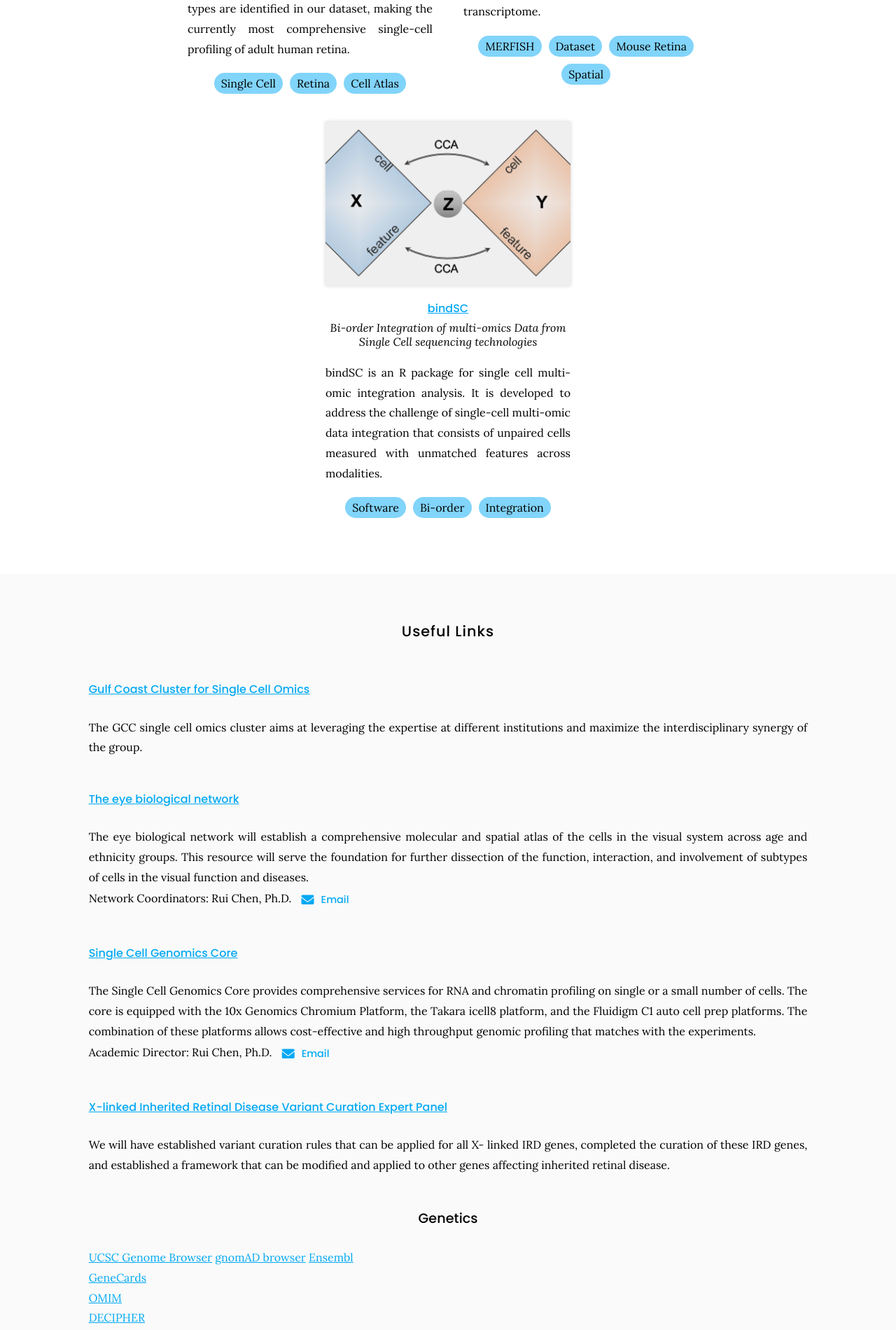
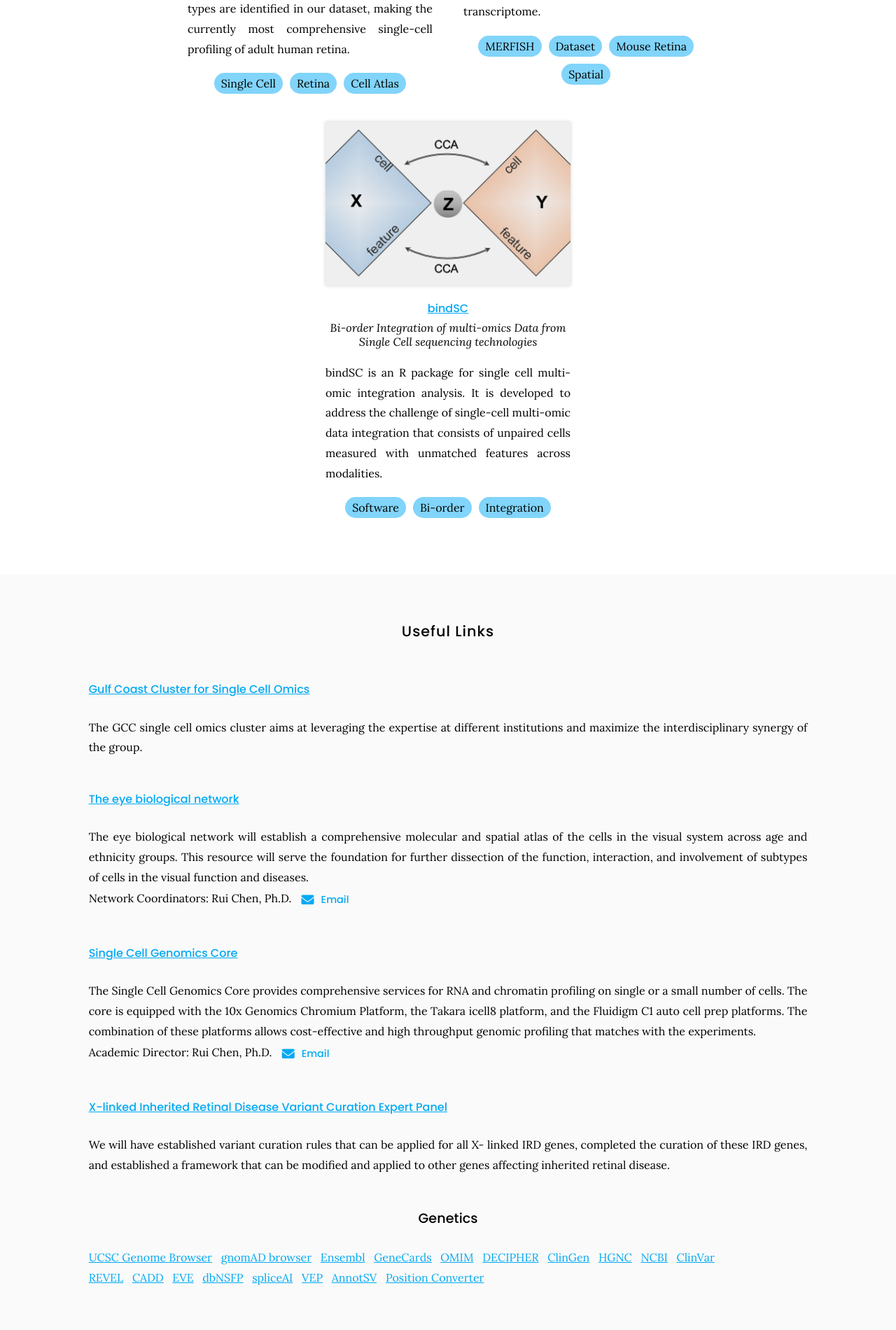
Before and after one commit to RCHENLAB/rchenlab.github.io, a Jekyll site: the page built from resources/index.md, in a window 1280 px wide. Shown: the part 2467-4367 px from the top of the page at 70% size. Built offline with Jekyll 4.4.1, drawn with Linux system fonts in a browser that asks for light colours; grey boxes are pictures that could not be loaded.

Commit message:
Update index.md

```diff
--- a/resources/index.md
+++ b/resources/index.md
@@ -41,19 +41,21 @@ The core is equipped with the 10x Genomics Chromium Platform, the Takara icell8
 We will have established variant curation rules that can be applied for all X- linked IRD genes, completed the curation of these IRD genes, and established a framework that can be modified and applied to other genes affecting inherited retinal disease.
 
 ### Genetics
-[UCSC Genome Browser](https://genome.ucsc.edu)  [gnomAD browser](https://gnomad.broadinstitute.org/)  [Ensembl](http://useast.ensembl.org/index.html)
-[GeneCards](https://www.genecards.org/)
-[OMIM](https://omim.org/)
-[DECIPHER](https://www.deciphergenomics.org/browser)
-[ClinGen](https://search.clinicalgenome.org/kb/genes/curations?page=1&size=25&search=)
-[HGNC](https://www.genenames.org/tools/search/#!/?query=&rows=20&start=0&filter=document_type:gene)
-[NCBI](https://www.ncbi.nlm.nih.gov/)
+[UCSC&nbsp;Genome&nbsp;Browser](https://genome.ucsc.edu)&nbsp;&nbsp;
+[gnomAD&nbsp;browser](https://gnomad.broadinstitute.org/)&nbsp;&nbsp;
+[Ensembl](http://useast.ensembl.org/index.html)&nbsp;&nbsp;
+[GeneCards](https://www.genecards.org/)&nbsp;&nbsp;
+[OMIM](https://omim.org/)&nbsp;&nbsp;
+[DECIPHER](https://www.deciphergenomics.org/browser)&nbsp;&nbsp;
+[ClinGen](https://search.clinicalgenome.org/kb/genes/curations?page=1&size=25&search=)&nbsp;&nbsp;
+[HGNC](https://www.genenames.org/tools/search/#!/?query=&rows=20&start=0&filter=document_type:gene)&nbsp;&nbsp;
+[NCBI](https://www.ncbi.nlm.nih.gov/)&nbsp;&nbsp;
 [ClinVar](https://www.ncbi.nlm.nih.gov/clinvar/)<br>
-[REVEL](https://sites.google.com/site/revelgenomics/about)
-[CADD](https://cadd.gs.washington.edu/)
-[EVE](https://evemodel.org/)
-[dbNSFP](http://database.liulab.science/dbNSFP)
-[spliceAI](https://spliceailookup.broadinstitute.org/)
-[VEP](https://useast.ensembl.org/Tools/VEP)
-[AnnotSV](https://lbgi.fr/AnnotSV/runjob)
+[REVEL](https://sites.google.com/site/revelgenomics/about)&nbsp;&nbsp;
+[CADD](https://cadd.gs.washington.edu/)&nbsp;&nbsp;
+[EVE](https://evemodel.org/)&nbsp;&nbsp;
+[dbNSFP](http://database.liulab.science/dbNSFP)&nbsp;&nbsp;
+[spliceAI](https://spliceailookup.broadinstitute.org/)&nbsp;&nbsp;
+[VEP](https://useast.ensembl.org/Tools/VEP)&nbsp;&nbsp;
+[AnnotSV](https://lbgi.fr/AnnotSV/runjob)&nbsp;&nbsp;
 [Position Converter](https://mutalyzer.nl/position-converter)
```
